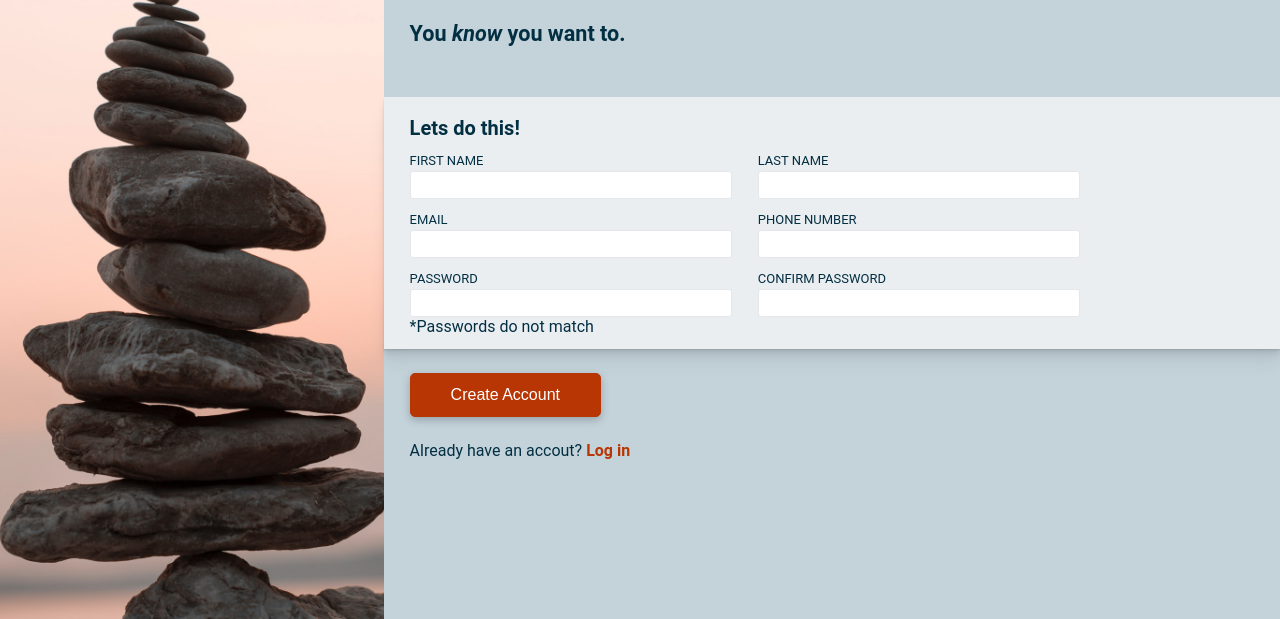
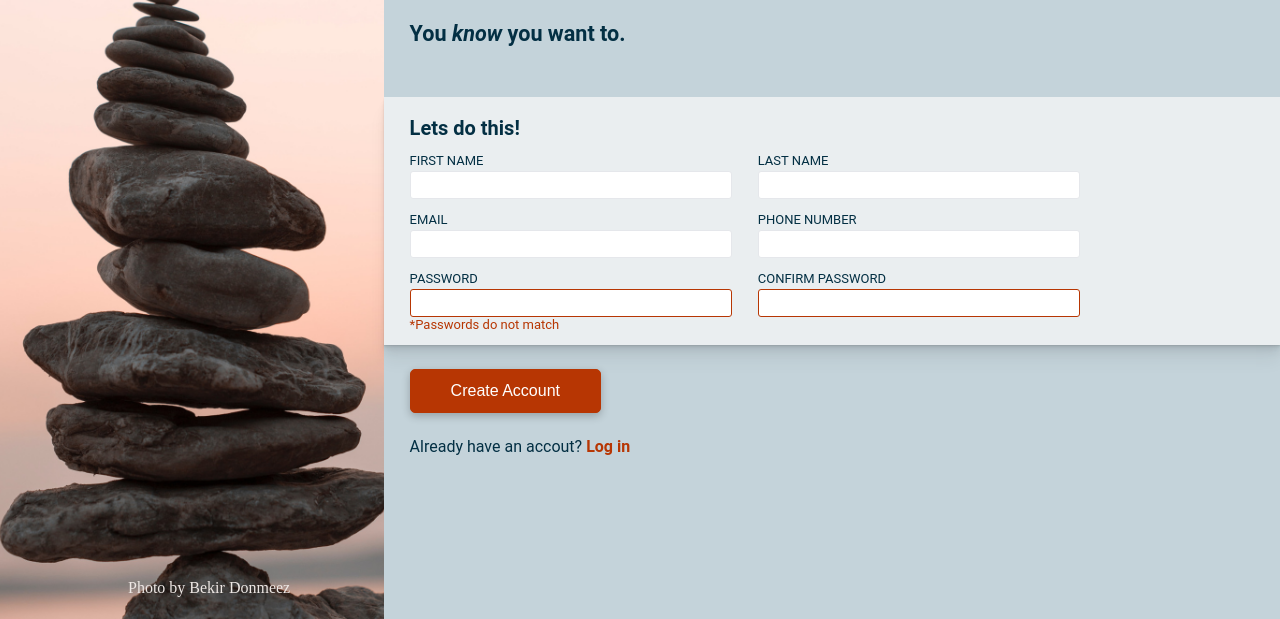
Before and after one commit to SamreenKausar/signUpForm, a plain HTML site: page index.html in a window 1280 px wide. Shown: the part 181-800 px from the top of the page. Drawn offline with Linux system fonts and the light colour scheme.

Commit message:
Added style element ot the copyright link'

```diff
--- a/style.css
+++ b/style.css
@@ -50,7 +50,17 @@
     color: #b73603;
     font-family: 'samarkan_____normal';
 }
-
+.copywrite{
+    color: #ede7e4;
+    font-size: 16px;
+    position: relative;
+    top: 75vh;
+    left: 10vw;
+}
+.copywrite a{
+    text-decoration: none;
+    color: #ede7e4;
+}
 .col2{
     height: 100vh;
     width: 70vw;
@@ -112,6 +122,10 @@
     text-transform: uppercase;
 
 }
+.input span{
+    color: #b73603;
+    font-size: small;
+}
 
 #submit{
     margin: 3vh 2vw;
@@ -123,6 +137,10 @@
     border-radius: 5px;
     box-shadow: rgba(0, 0, 0, 0.24) 0px 3px 8px;;
 }
+#pwd, #cnfpwd{
+    border: 1px solid rgb(183, 54, 3);
+    /* box-shadow: rgba(183, 54, 3, 0.24) 0px 3px 8px;   */
+}
 input:focus{
     outline: none;
     border: 1px solid #032f43;
@@ -130,8 +148,8 @@ input:focus{
 }
 input:invalid{
     outline: none;
-    border: 1px solid rgb(183, 54, 3);;
-    box-shadow: rgba(183, 54, 3, 0.24) 0px 3px 8px;;
+    border: 1px solid rgb(183, 54, 3);
+    box-shadow: rgba(183, 54, 3, 0.24) 0px 3px 8px;
 }
 
 .logIn{
```
